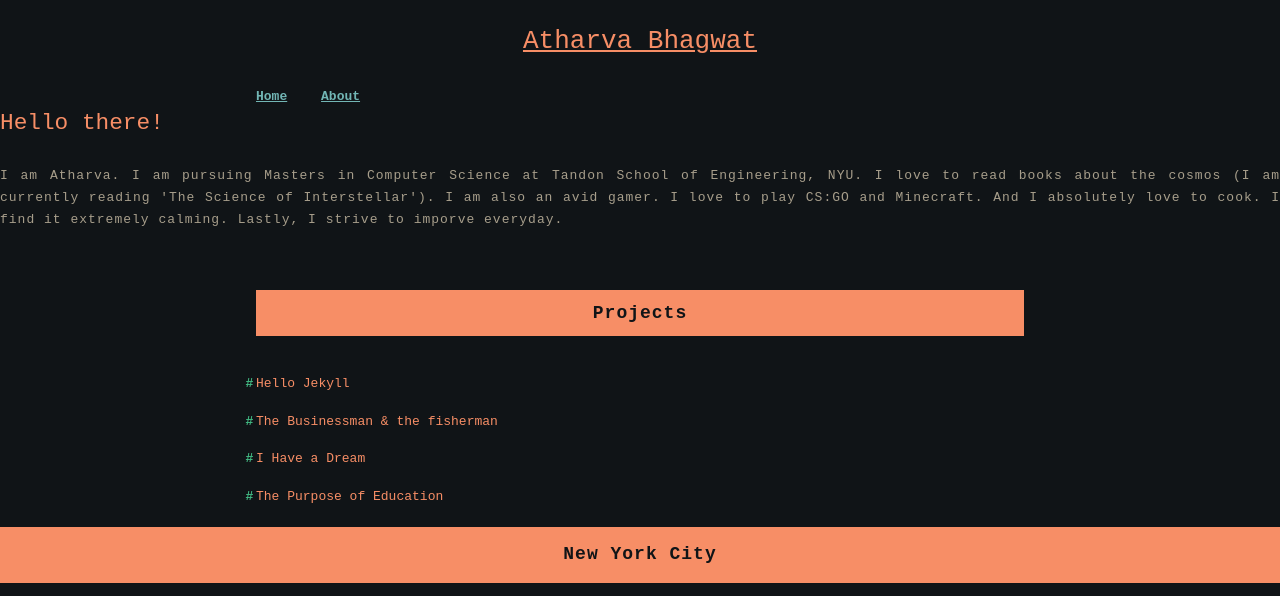
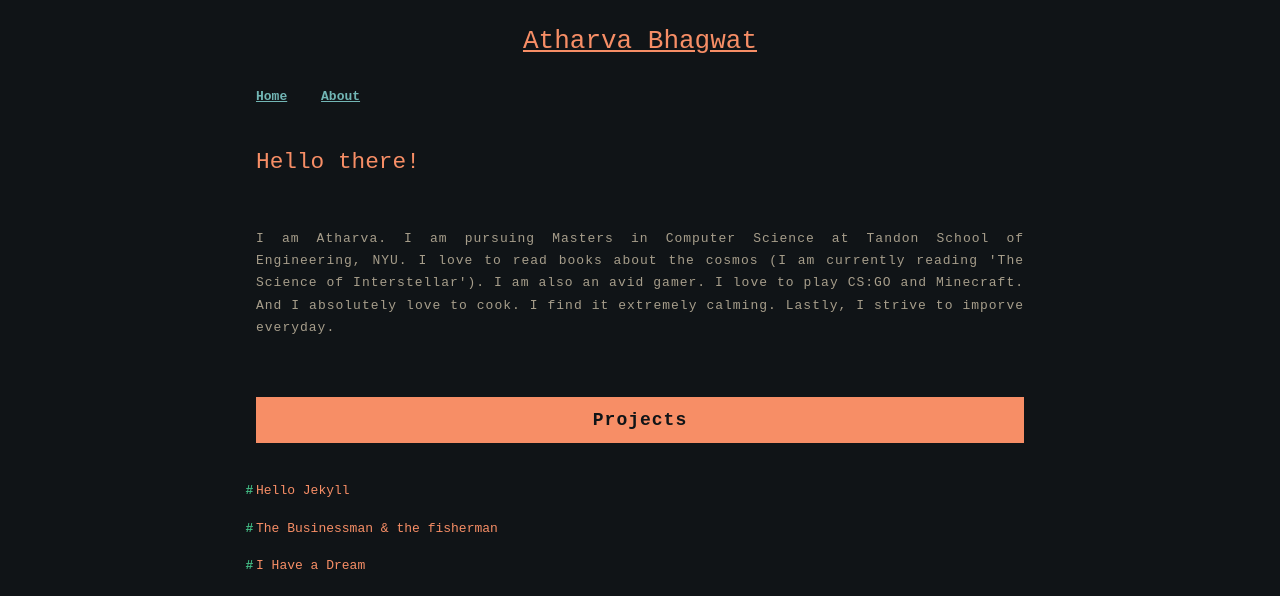
Before and after one commit to atharva-bhagwat/atharva-bhagwat.github.io, a Jekyll site: the page built from index.html, in a window 1280 px wide. Shown: the top 596 px of the page. Built offline with Jekyll 4.4.1, drawn with Linux system fonts in a browser that asks for light colours; the list of posts is cut into pages by our own code.

Commit message:
Format content

```diff
--- a/_layouts/collections_layout.html
+++ b/_layouts/collections_layout.html
@@ -25,6 +25,7 @@
       <!-- nav -->
       {% include nav.html %}
       <!-- page content -->
+      <main class="post-list">
         <h3>
           Hello there!
         </h3>
@@ -35,34 +36,31 @@
           And I absolutely love to cook. I find it extremely calming.
           Lastly, I strive to imporve everyday.
         </p>
-      <main class="post-list">
         <p class="title">Projects</p>
         {{content}}
-      </main>
-
         <p class="title">New York City</p>
         <div id="carouselControl" class="carousel slide" data-ride="carousel">
           <div class="carousel-inner">
             <div class="carousel-item" data-interval="5000">
-            <img src="images/nyc/nyc_1.jpeg" class="d-block w-100" alt="???">
+              <img src="images/nyc/1.jpeg" class="d-block w-100" alt="???">
             </div>
             <div class="carousel-item active" data-interval="5000">
-            <img src="images/nyc/nyc_2.jpeg" class="d-block w-100" alt="???">
+              <img src="images/nyc/2.jpeg" class="d-block w-100" alt="???">
             </div>
             <div class="carousel-item" data-interval="5000">
-            <img src="images/nyc/nyc_3.jpeg" class="d-block w-100" alt="???">
+              <img src="images/nyc/3.jpeg" class="d-block w-100" alt="???">
             </div>
             <div class="carousel-item" data-interval="5000">
-            <img src="images/nyc/nyc_4.jpeg" class="d-block w-100" alt="???">
+              <img src="images/nyc/4.jpeg" class="d-block w-100" alt="???">
             </div>
             <div class="carousel-item" data-interval="5000">
-            <img src="images/nyc/nyc_5.jpeg" class="d-block w-100" alt="???">
+              <img src="images/nyc/5.jpeg" class="d-block w-100" alt="???">
             </div>
             <div class="carousel-item" data-interval="5000">
-            <img src="images/nyc/nyc_6.jpeg" class="d-block w-100" alt="???">
+              <img src="images/nyc/6.jpeg" class="d-block w-100" alt="???">
             </div>
             <div class="carousel-item" data-interval="5000">
-            <img src="images/nyc/nyc_7.jpeg" class="d-block w-100" alt="???">
+              <img src="images/nyc/7.jpeg" class="d-block w-100" alt="???">
             </div>
           </div>
           <a class="carousel-control-prev" href="#carouselControl" role="button" data-slide="prev">
@@ -74,7 +72,7 @@
             <span class="sr-only">Next</span>
           </a>
         </div>
-
+      </main>
       <!-- footer -->
       {% include footer.html %}
     </div>
```
Lines whose indentation alone changed are shown as unchanged.
